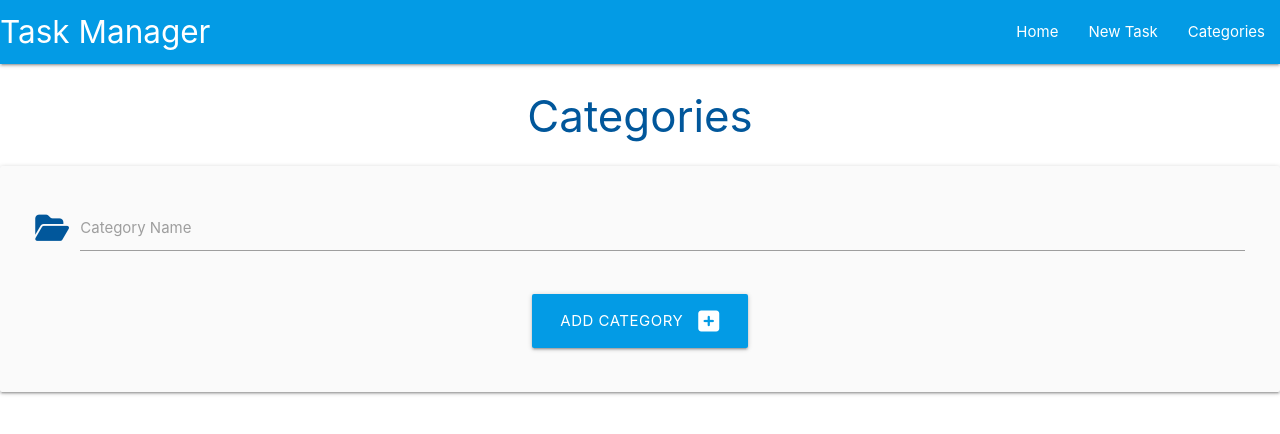
After one commit to paddyw11/task-manager, a Flask app: page /add_category in a window 1280 px wide. The commit adds this page. Shown: the top 434 px of the page. Run offline with Flask 3, Linux system fonts and the light colour scheme.

Commit message:
feat: added add category button and linked GET and POST to db

```diff
--- a/taskmanager/routes.py
+++ b/taskmanager/routes.py
@@ -1,7 +1,20 @@
-from flask import render_template
+from flask import render_template, request, redirect, url_for
 from taskmanager import app, db
 from taskmanager.models import Category, Task
 
 @app.route("/")
 def home():
     return render_template("tasks.html")
+
+@app.route("/categories")
+def categories():
+    return render_template("categories.html")
+
+@app.route("/add_category", methods=["GET", "POST"])
+def add_category():
+    if request.method == "POST":
+        category = Category(category_name=request.form.get("category_name"))
+        db.session.add(category)
+        db.session.commit()
+        return redirect(url_for("categories"))
+    return render_template("add_category.html")
--- a/taskmanager/static/css/style.css
+++ b/taskmanager/static/css/style.css
@@ -7,3 +7,7 @@ body {
   main {
     flex: 1 0 auto;
   }
+
+  footer {
+    display: hidden;
+  }
--- /dev/null
+++ b/taskmanager/templates/add_category.html
@@ -0,0 +1,30 @@
+{% extends "base.html" %}
+{% block content %}
+
+<h3 class="light-blue-text text-darken-4 center-align">Categories</h3>
+
+<div class="row card-panel grey lighten-5">
+    <form class="col s12" method="POST" action="{{ url_for('add_category') }}">
+        <!-- category name -->
+        <div class="row">
+            <div class="input-field col s12">
+                <i class="fas fa-folder-open prefix light-blue-text text-darken-4"></i>
+                <input id="category_name" name="category_name" minlength="3" maxlength="25" type="text" class="validate" required>
+                <label for="category_name">Category Name</label>
+            </div>
+        </div>
+        <!-- submit button -->
+        <div class="row">
+            <div class="col s12 center-align">
+                <button type="submit" class="btn-large light-blue darken-1">
+                    Add Category <i class="fas fa-plus-square right"></i>
+                </button>
+            </div>
+        </div>
+    </form>
+</div>
+
+
+
+
+{% endblock %}
--- a/taskmanager/templates/base.html
+++ b/taskmanager/templates/base.html
@@ -20,7 +20,7 @@
               <ul class="right hide-on-med-and-down">
                 <li><a href="{{ url_for('home') }}">Home</a></li>
                 <li><a href="">New Task</a></li>
-                <li><a href="">Categories</a></li>
+                <li><a href="{{ url_for('categories') }}">Categories</a></li>
 
 
               </ul>
@@ -30,7 +30,7 @@
           <ul class="sidenav" id="mobile-demo">
             <li><a href="{{ url_for('home') }}">Home</a></li>
             <li><a href="">New Task</a></li>
-            <li><a href="">Categories</a></li>
+            <li><a href="{{ url_for('categories') }}">Categories</a></li>
           </ul>
     </header
 
@@ -39,7 +39,7 @@
         {% endblock %}
     </main>
 
-    <footer class="page-footer blue darken-3">
+    <!--<footer class="page-footer blue darken-3">
         <div class="footer-copyright">
           <div class="container">
           For educational purposes only
@@ -48,7 +48,7 @@
         </div>
       </footer>
 
-
+!-->
     <script src="https://cdnjs.cloudflare.com/ajax/libs/materialize/1.0.0/js/materialize.min.js"></script>
     <script src="{{ url_for('static', filename='js/script.js') }}"></script>
 </body>
```
Also changed, not shown: taskmanager/templates/categories.html (added, +14 -0 lines), README.md.
